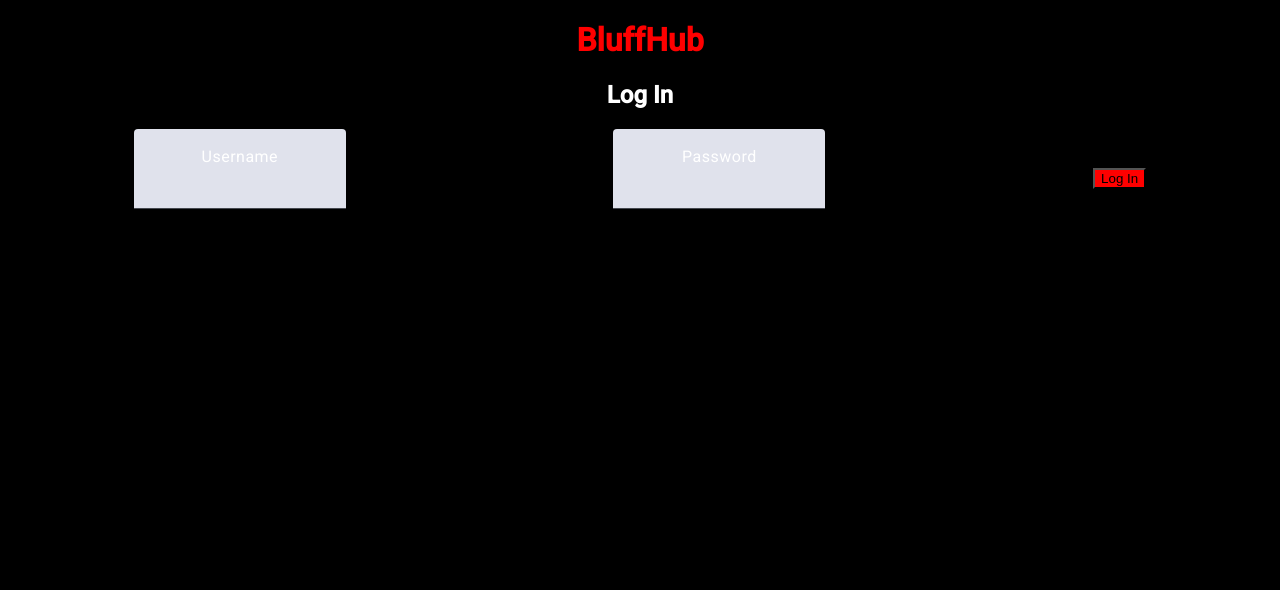
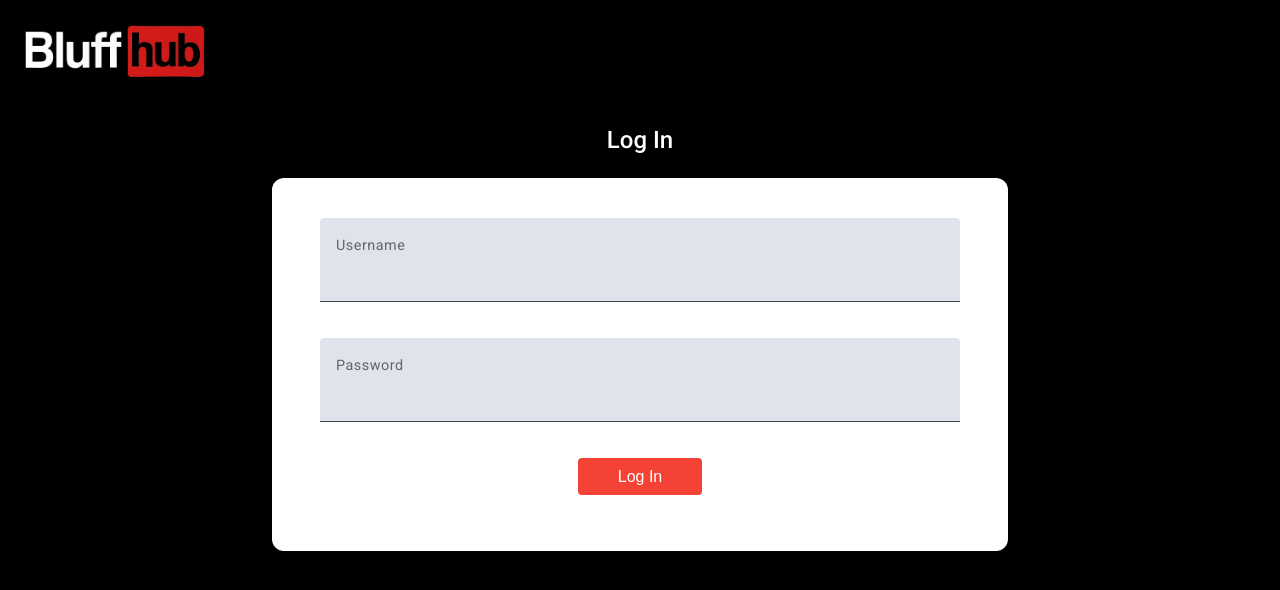
Before and after one commit to chris3309/BluffHub, an Angular app in the folder Frontend/angular-frontend/: page / in a window 1280 px wide. Shown: the top 590 px of the page. Built offline with nearby package versions, Linux system fonts and the light colour scheme.

Commit message:
login page

```diff
--- a/Frontend/angular-frontend/src/app/login-create/login/login.component.css
+++ b/Frontend/angular-frontend/src/app/login-create/login/login.component.css
@@ -1,62 +1,44 @@
-
-#Logo{
+#inputField {
   display: flex;
-  justify-content: center; /* Horizontal centering */
-  align-items: center; /* Vertical centering */
-  color: red;
+  flex-direction: column;
+  gap: 1rem;
+  min-width: 320px;
+  padding: 2.5rem 3rem;
+  background: #ffffff;
+  border-radius: 12px;
+  box-shadow: 0 6px 18px rgba(0, 0, 0, 0.1);
+  width: 50%;
+  margin: auto;
 }
 
-#loginText{
-  display: flex;
-  justify-content: center; /* Horizontal centering */
-  align-items: center; /* Vertical centering */
+#loginText {
+  text-align: center;
+  margin-bottom: 1.5rem;
+  font-weight: 500;
   color: white;
 }
 
-p{
-  display: flex;
-  justify-content: center; /* Horizontal centering */
-  align-items: center; /* Vertical centering */
-  margin: auto;
-  color: white;
+mat-form-field {
+  width: 100%;
 }
 
-#urN{
-  display: flex;
-  justify-content: center; /* Horizontal centering */
-  align-items: center; /* Vertical centering */
-  margin: auto;
+mat-form-field p {
+  margin: 0 0 0.25rem;
+  font-size: 0.9rem;
+  color: #666;
 }
 
-#pW{
-  display: flex;
-  justify-content: center; /* Horizontal centering */
-  align-items: center; /* Vertical centering */
-  margin: auto;
+#loginButton {
+  align-self: center;
+  padding: 0.6rem 2.5rem;
+  font-size: 1rem;
+  border: none;
+  border-radius: 4px;
+  background: #f44336;
+  color: #fff;
+  cursor: pointer;
+  transition: background 0.25s ease;
 }
-
-#inputField{
-  display: flex;
-  justify-content: center; /* Horizontal centering */
-  align-items: center; /* Vertical centering */
-  margin: auto;
-  color: red;
+#loginButton:hover {
+  background: #d32f2f;
 }
-
-#loginButton{
-  display: flex;
-  flex-direction: column;
-  justify-content: center; /* Horizontal centering */
-  align-items: flex-start; /* Vertical centering */
-  margin: auto;
-  color: black;
-  background-color: red;
-}
-
-mat-form-field{
-  display: flex;
-  flex-direction: column;
-  justify-content: center; /* Horizontal centering */
-  align-items: flex-start; /* Vertical centering */
-  margin: auto;
-}
--- a/Frontend/angular-frontend/src/app/login-create/login/login.component.html
+++ b/Frontend/angular-frontend/src/app/login-create/login/login.component.html
@@ -1,5 +1,4 @@
 <!--<p>login works!</p>-->
-<h1 id="Logo"> BluffHub </h1>
 <h2 id="loginText"> Log In </h2>
 <div id="inputField">
   <mat-form-field>
--- a/Frontend/angular-frontend/src/index.html
+++ b/Frontend/angular-frontend/src/index.html
@@ -10,6 +10,7 @@
   <link href="https://fonts.googleapis.com/icon?family=Material+Icons" rel="stylesheet">
 </head>
 <body>
+  <image id="Logo" src="images/bluffhubLogo.png"/>
   <app-root></app-root>
 </body>
 </html>
--- a/Frontend/angular-frontend/src/styles.css
+++ b/Frontend/angular-frontend/src/styles.css
@@ -3,3 +3,7 @@
 html, body { height: 100%; }
 body { margin: 0; font-family: Roboto, "Helvetica Neue", sans-serif;
        background-color: black; }
+#Logo{
+  width: 180px;
+  padding: 25px;
+}
```
Also changed, not shown: Frontend/angular-frontend/public/images/bluffhubLogo.png (added).
